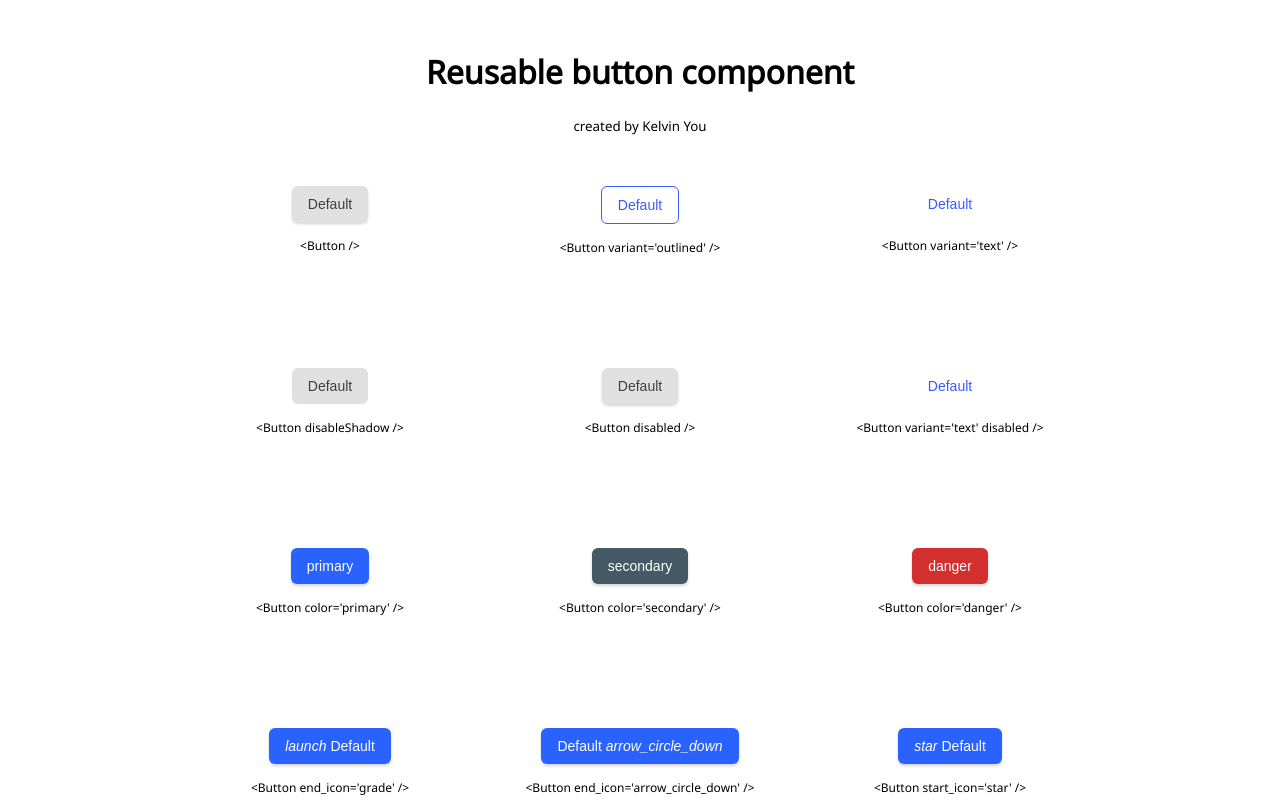
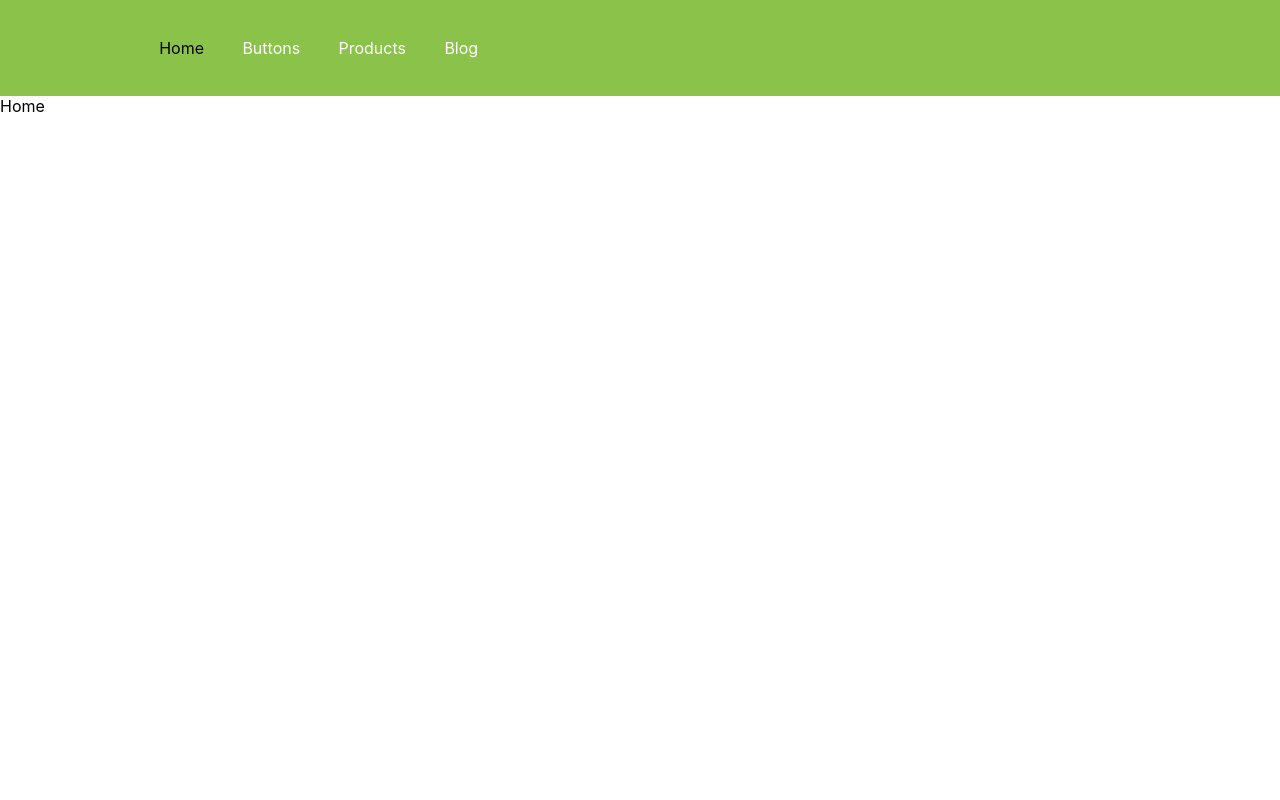
Before and after one commit to React-Typescript-Collection/react-components, a React (Create React App) app: page / in a window 1280 px wide. Shown: the top 800 px of the page. Built offline with nearby package versions, Linux system fonts and the light colour scheme.

Commit message:
implement header

```diff
--- a/package.json
+++ b/package.json
@@ -12,9 +12,12 @@
     "@types/react-dom": "^18.0.11",
     "react": "^18.2.0",
     "react-dom": "^18.2.0",
+    "react-icons": "^4.8.0",
+    "react-router-dom": "^6.9.0",
     "react-scripts": "5.0.1",
     "sass": "^1.59.2",
     "sass-loader": "^13.2.0",
+    "styled-components": "^5.3.9",
     "typescript": "^4.9.5",
     "web-vitals": "^2.1.4"
   },
@@ -41,5 +44,8 @@
       "last 1 firefox version",
       "last 1 safari version"
     ]
+  },
+  "devDependencies": {
+    "@types/styled-components": "^5.1.26"
   }
 }
--- a/src/App.tsx
+++ b/src/App.tsx
@@ -1,106 +1,11 @@
 import React from 'react';
 import Button from './components/Button';
+import AppRouter from './routers/AppRouter';
 import './stylesheets/App.scss';
 
 function App() {
   return (
-    <div className="App">
-      <h1>Reusable button component</h1>
-
-      <small>
-        created by{" "}
-        <a href="https://github.com/KelvinYou" target="_blank" rel="noreferrer">
-          Kelvin You
-        </a>
-      </small>
-
-      <div className="buttons">
-        <div className="button-container">
-          <div>
-            <Button />
-          </div>
-          <p>{"<Button />"}</p>
-        </div>
-        <div className="button-container">
-          <div>
-            <Button variant="outlined" />
-          </div>
-          <p>{"<Button variant='outlined' />"}</p>
-        </div>
-        <div className="button-container">
-          <div>
-            <Button variant="text" />
-          </div>
-          <p>{"<Button variant='text' />"}</p>
-        </div>
-        <div className="button-container">
-          <div>
-            <Button disableShadow />
-          </div>
-          <p>{"<Button disableShadow />"}</p>
-        </div>
-        <div className="button-container">
-          <div>
-            <Button disabled />
-          </div>
-          <p>{"<Button disabled />"}</p>
-        </div>
-        <div className="button-container">
-          <div>
-            <Button variant="text" disabled />
-          </div>
-          <p>{"<Button variant='text' disabled />"}</p>
-        </div>
-        <div className="button-container">
-          <div>
-            <Button color="primary" content="primary" />
-          </div>
-          <p>{"<Button color='primary' />"}</p>
-        </div>
-        <div className="button-container">
-          <div>
-            <Button color="secondary" content="secondary" />
-          </div>
-          <p>{"<Button color='secondary' />"}</p>
-        </div>
-        <div className="button-container">
-          <div>
-            <Button color="danger" content="danger" />
-          </div>
-          <p>{"<Button color='danger' />"}</p>
-        </div>
-        <div className="button-container">
-          <div>
-            <Button startIcon="launch" color="primary" />
-          </div>
-          <p>{"<Button end_icon='grade' />"}</p>
-        </div>
-        <div className="button-container">
-          <div>
-            <Button endIcon="arrow_circle_down" color="primary" />
-          </div>
-          <p>{"<Button end_icon='arrow_circle_down' />"}</p>
-        </div>
-        <div className="button-container">
-          <div>
-            <Button startIcon="star" color="primary" />
-          </div>
-          <p>{"<Button start_icon='star' />"}</p>
-        </div>
-        <div className="button-container">
-          <div>
-            <Button size="large" color="primary" />
-          </div>
-          <p>{"<Button size='lg' />"}</p>
-        </div>
-        <div className="button-container">
-          <div>
-            <Button size="small" color="primary" />
-          </div>
-          <p>{"<Button size='sm' />"}</p>
-        </div>
-      </div>
-    </div>
+    <AppRouter/>
   );
 }
 
--- /dev/null
+++ b/src/components/Header/NavElement.ts
@@ -0,0 +1,51 @@
+import { FaBars } from 'react-icons/fa';
+import styled from 'styled-components';
+import { NavLink as Link } from 'react-router-dom'
+
+export type MenuLinkProps = {
+  to: string;
+  activeStyle?: any;
+}
+
+
+export const PrimaryNav = styled.nav`
+  z-index: 14;
+  height: 90px;
+  display: flex;
+  background: #8bc34a;
+  justify-content: space-between;
+  padding: 0.18rem calc((100vw - 1000px) / 2);
+`
+export const MenuLink = styled(Link)`
+  color: #fff;
+  display: flex;
+  cursor: pointer;
+  align-items: center;
+  text-decoration: none;
+  padding: 0 1.2rem;
+  height: 100%;
+  &.active {
+    color: #000000;
+  }
+`
+export const Hamburger = styled(FaBars)`
+  display: none;
+  color: #ffffff;
+  @media screen and (max-width: 768px) {
+    display: block;
+    font-size: 1.9rem;
+    top: 0;
+    right: 0;
+    position: absolute;
+    cursor: pointer;
+    transform: translate(-100%, 75%);
+  }
+`
+export const Menu = styled.div`
+  display: flex;
+  align-items: center;
+  margin-right: -25px;
+  @media screen and (max-width: 768px) {
+    display: none;
+  }
+`
--- /dev/null
+++ b/src/components/Header/index.tsx
@@ -0,0 +1,28 @@
+import React from 'react'
+import { BUTTONS_PATH, HOME_PATH } from '../../constants/routes'
+import { PrimaryNav, MenuLink, Menu, Hamburger } from './NavElement'
+
+const Navbar = () => {
+  return (
+    <>
+      <PrimaryNav>
+        <Hamburger />
+        <Menu>
+          <MenuLink to={HOME_PATH} >
+            Home
+          </MenuLink>
+          <MenuLink to={BUTTONS_PATH} >
+            Buttons
+          </MenuLink>
+          <MenuLink to="/products" >
+            Products
+          </MenuLink>
+          <MenuLink to="/blog" >
+            Blog
+          </MenuLink>
+        </Menu>
+      </PrimaryNav>
+    </>
+  )
+}
+export default Navbar
--- /dev/null
+++ b/src/constants/routes.ts
@@ -0,0 +1,4 @@
+export const HOME_PATH = '/';
+
+export const BUTTONS_PATH = '/buttons';
+export const REGISTER_PATH = '/register';
--- /dev/null
+++ b/src/pages/Buttons.tsx
@@ -0,0 +1,106 @@
+import React from "react";
+import Button from "./../components/Button";
+
+const Buttons = () => {
+  return (
+    <div className="App">
+      <h1>Reusable button component</h1>
+
+      <small>
+        created by{" "}
+        <a href="https://github.com/KelvinYou" target="_blank" rel="noreferrer">
+          Kelvin You
+        </a>
+      </small>
+
+      <div className="buttons">
+        <div className="button-container">
+          <div>
+            <Button />
+          </div>
+          <p>{"<Button />"}</p>
+        </div>
+        <div className="button-container">
+          <div>
+            <Button variant="outlined" />
+          </div>
+          <p>{"<Button variant='outlined' />"}</p>
+        </div>
+        <div className="button-container">
+          <div>
+            <Button variant="text" />
+          </div>
+          <p>{"<Button variant='text' />"}</p>
+        </div>
+        <div className="button-container">
+          <div>
+            <Button disableShadow />
+          </div>
+          <p>{"<Button disableShadow />"}</p>
+        </div>
+        <div className="button-container">
+          <div>
+            <Button disabled />
+          </div>
+          <p>{"<Button disabled />"}</p>
+        </div>
+        <div className="button-container">
+          <div>
+            <Button variant="text" disabled />
+          </div>
+          <p>{"<Button variant='text' disabled />"}</p>
+        </div>
+        <div className="button-container">
+          <div>
+            <Button color="primary" content="primary" />
+          </div>
+          <p>{"<Button color='primary' />"}</p>
+        </div>
+        <div className="button-container">
+          <div>
+            <Button color="secondary" content="secondary" />
+          </div>
+          <p>{"<Button color='secondary' />"}</p>
+        </div>
+        <div className="button-container">
+          <div>
+            <Button color="danger" content="danger" />
+          </div>
+          <p>{"<Button color='danger' />"}</p>
+        </div>
+        <div className="button-container">
+          <div>
+            <Button startIcon="launch" color="primary" />
+          </div>
+          <p>{"<Button end_icon='launch' />"}</p>
+        </div>
+        <div className="button-container">
+          <div>
+            <Button endIcon="arrow_circle_down" color="primary" />
+          </div>
+          <p>{"<Button end_icon='arrow_circle_down' />"}</p>
+        </div>
+        <div className="button-container">
+          <div>
+            <Button startIcon="star" color="primary" />
+          </div>
+          <p>{"<Button start_icon='star' />"}</p>
+        </div>
+        <div className="button-container">
+          <div>
+            <Button size="large" color="primary" />
+          </div>
+          <p>{"<Button size='lg' />"}</p>
+        </div>
+        <div className="button-container">
+          <div>
+            <Button size="small" color="primary" />
+          </div>
+          <p>{"<Button size='sm' />"}</p>
+        </div>
+      </div>
+    </div>
+  )
+}
+
+export default Buttons;
--- /dev/null
+++ b/src/pages/Home.tsx
@@ -0,0 +1,9 @@
+import React from "react";
+
+const Home = () => {
+  return (
+    <div>Home</div>
+  )
+}
+
+export default Home;
--- /dev/null
+++ b/src/routers/AppRouter.tsx
@@ -0,0 +1,41 @@
+import React, { useEffect } from 'react';
+import { BrowserRouter, Route, Routes, useLocation } from "react-router-dom";
+import Header from './../components/Header';
+import routes from "./routes";
+
+const AppRoutes = () => {
+  const location = useLocation();
+
+  useEffect(() => {
+    const route = routes.find((r) => r.path === location.pathname);
+    console.info(location.pathname);
+    if (route) {
+      document.title = `${route.name}`;
+    }
+  }, [location.pathname]);
+
+  return (
+    <div>
+      <Routes>
+        {routes.map((route, index) => (
+          <Route
+            key={index}
+            path={route.path}
+            element={<route.component />}
+          />
+        ))}
+      </Routes>
+    </div>
+  )
+}
+
+const AppRouter = () => {
+  return (
+    <BrowserRouter>
+      <Header/>
+      <AppRoutes />
+    </BrowserRouter>
+  );
+}
+
+export default AppRouter;
--- /dev/null
+++ b/src/routers/routes.ts
@@ -0,0 +1,40 @@
+import Home from "../pages/Home";
+import * as ROUTES from "./../constants/routes";
+
+import Buttons from "./../pages/Buttons";
+
+interface RouteType {
+  path: string;
+  component: any;
+  name: string;
+  protected: boolean;
+}
+
+const routes: RouteType[] = [
+  {
+    path: ROUTES.HOME_PATH,
+    component: Home,
+    name: "Home Screen",
+    protected: false,
+  },
+  {
+    path: ROUTES.BUTTONS_PATH,
+    component: Buttons,
+    name: "Home Screen",
+    protected: false,
+  },
+  {
+    path: ROUTES.BUTTONS_PATH,
+    component: Buttons,
+    name: "Home Screen",
+    protected: false,
+  },
+  {
+    path: ROUTES.BUTTONS_PATH,
+    component: Buttons,
+    name: "Home Screen",
+    protected: false,
+  },
+];
+
+export default routes;
```
Also changed, not shown: 2 other files (tests, documents, lock files or other folders).
